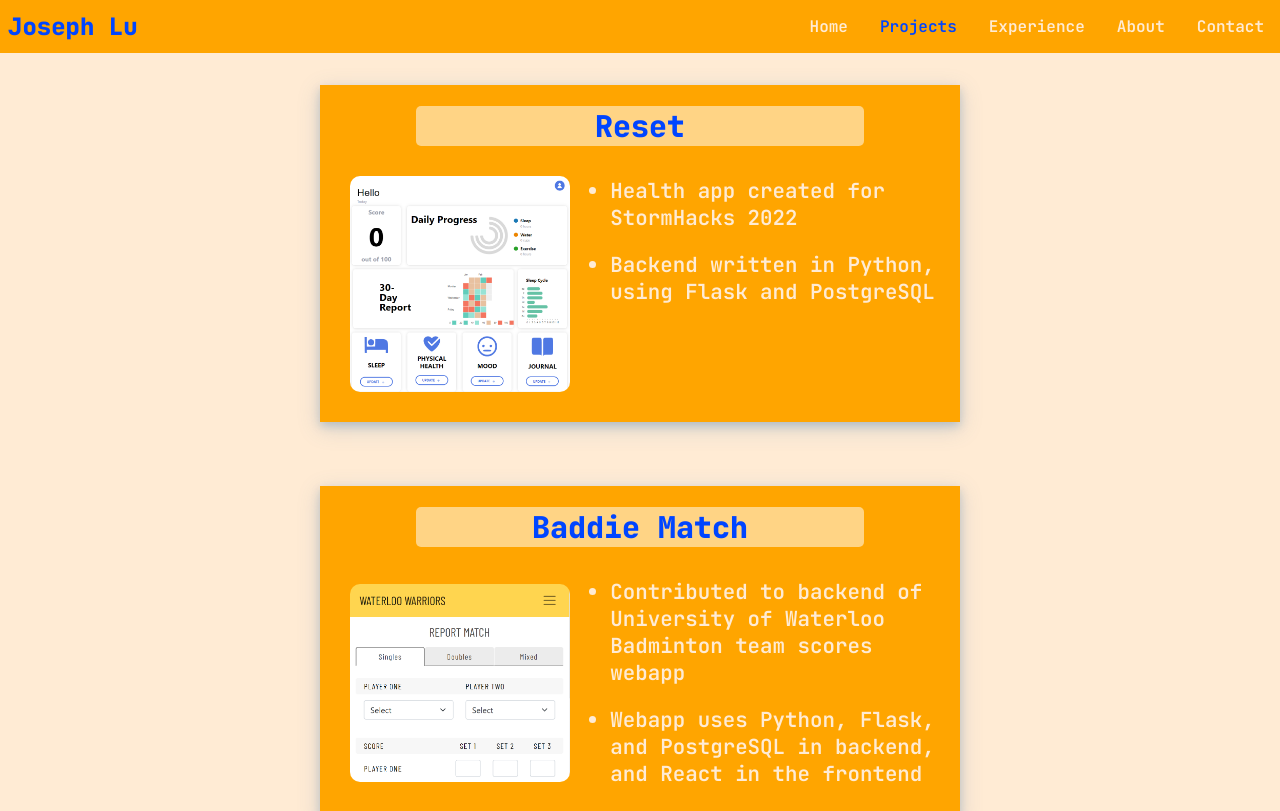
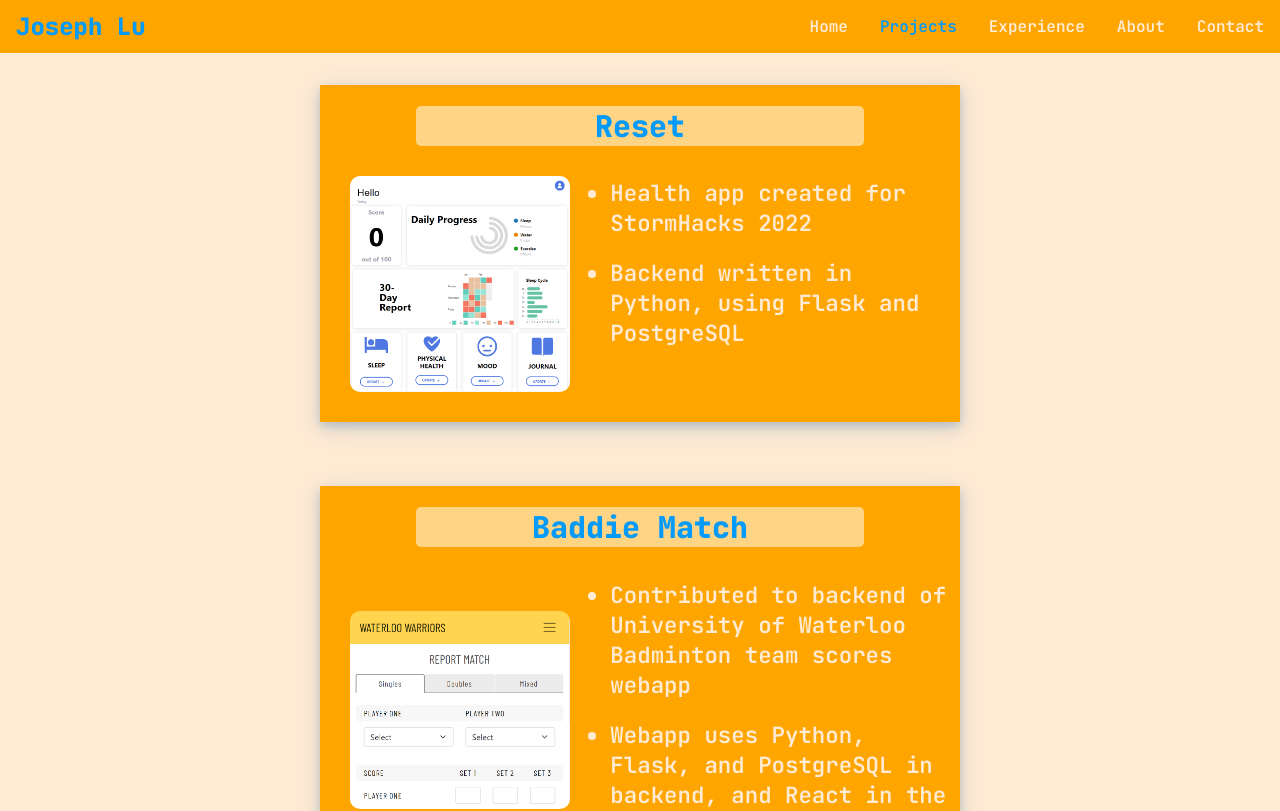
Before and after one commit to lu-joseph/lu-joseph.github.io, a JavaScript app: page /projects in a window 1280 px wide. Shown: the top 811 px of the page. Built offline with nearby package versions, Linux system fonts and the light colour scheme.

Commit message:
Minor changes and build run

```diff
--- a/src/css/Layout.css
+++ b/src/css/Layout.css
@@ -1,9 +1,7 @@
 :root {
     --colour1: #FFEBD4;
-    /* --colour2: #F58727; */
     --colour2: #FFA500;
-    --colour3: #0045FF;
-    /* --colour3: #004684; */
+    --colour3: #039AF8;
     --colour4: #FFB97B;
     --small: 575px;
     --medium: 768px;
@@ -32,7 +30,7 @@ body {
 
 .name {
     font-size: 1.5rem;
-    margin: 0.5rem;
+    margin: 0.5rem 0 0.5rem 1rem;
     font-weight: 800;
     color: var(--colour3);
 }
--- a/src/css/ProjectEntry.css
+++ b/src/css/ProjectEntry.css
@@ -118,7 +118,14 @@ body {
     margin: 2em auto;
 }
 
-@media (min-width: 992px) {
+@media (min-width: 1200px) {
+    .details {
+        font-size: 1.4em;
+        font-weight: 600;
+    }
+}
+
+@media (max-width: 1200px) {
     .details {
         font-size: 1.3em;
         font-weight: 600;
```
Also changed, not shown: 6 other files (tests, documents, lock files or other folders).
